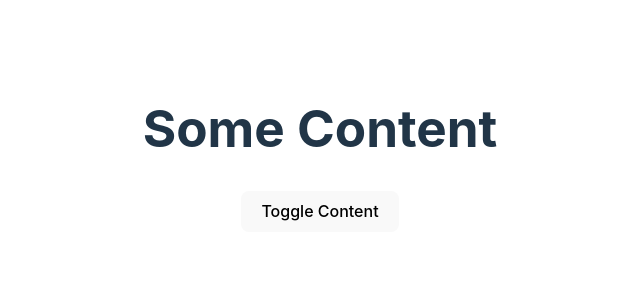
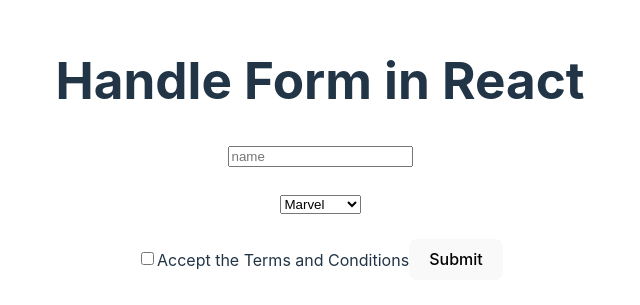
Before and after one commit to Bhanu-Partap/react-learnings-with-vite, a React (Vite) app in the folder my-first-react-app/: page / in a window 1280 px wide. Shown: the part 251-556 px from the top of the page, without its empty margins (320-960 px from the left). Built offline with nearby package versions, Linux system fonts and the light colour scheme.

Commit message:
routing formbox component

```diff
--- a/my-first-react-app/src/App.jsx
+++ b/my-first-react-app/src/App.jsx
@@ -1,4 +1,5 @@
 import "./App.css"
+import Formbox from "./Components/Formbox"
 import InputBox from "./Components/InputBox"
 import ToggleElement from "./Components/ToggleElement"
 // import React from "react"
@@ -52,7 +53,9 @@ export default function App() {
       {/* <Class name="Lamborghini" country= "Italian" /> */}
 
       {/* <InputBox /> */}
-      <ToggleElement />
+      {/* <ToggleElement /> */}
+
+      <Formbox />
 
     </>
   )
```
